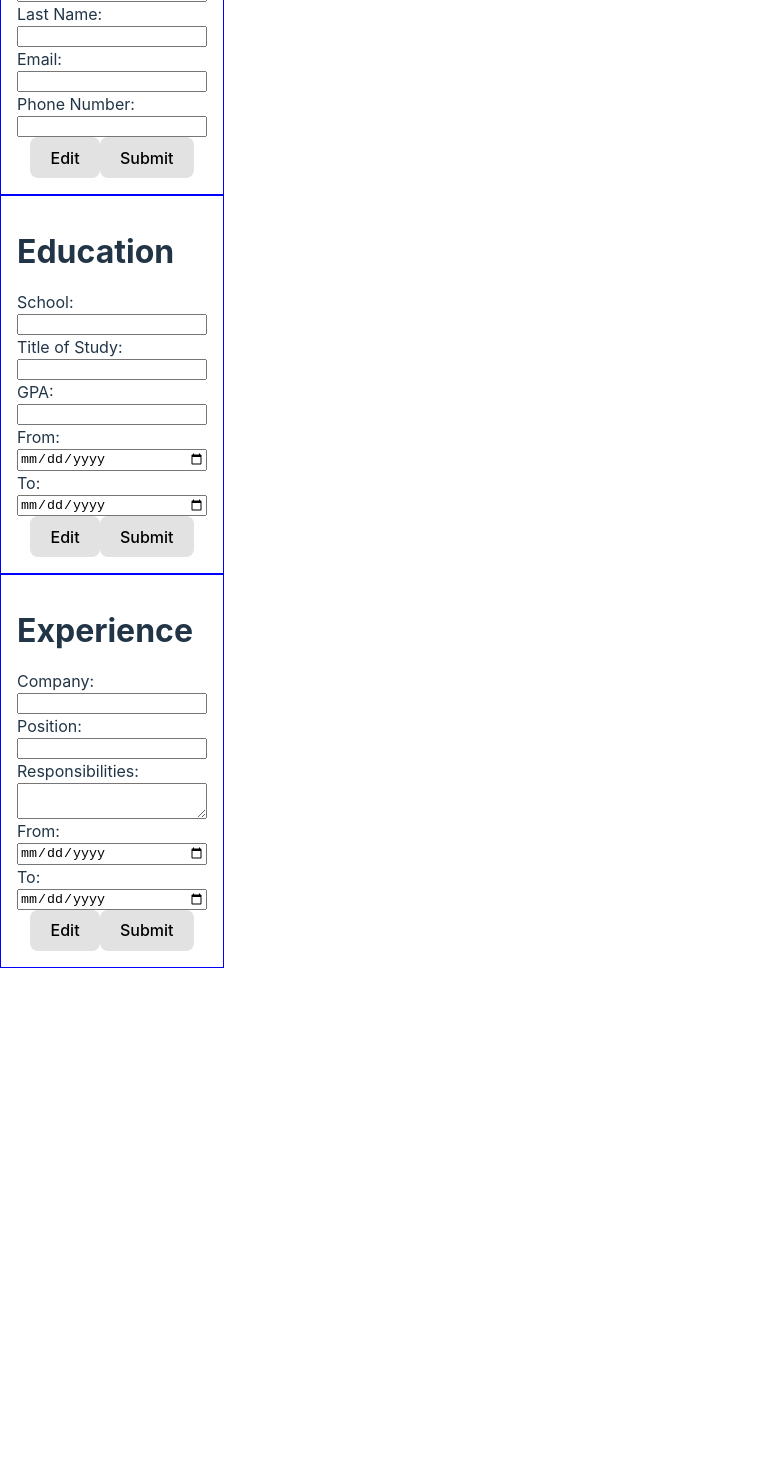
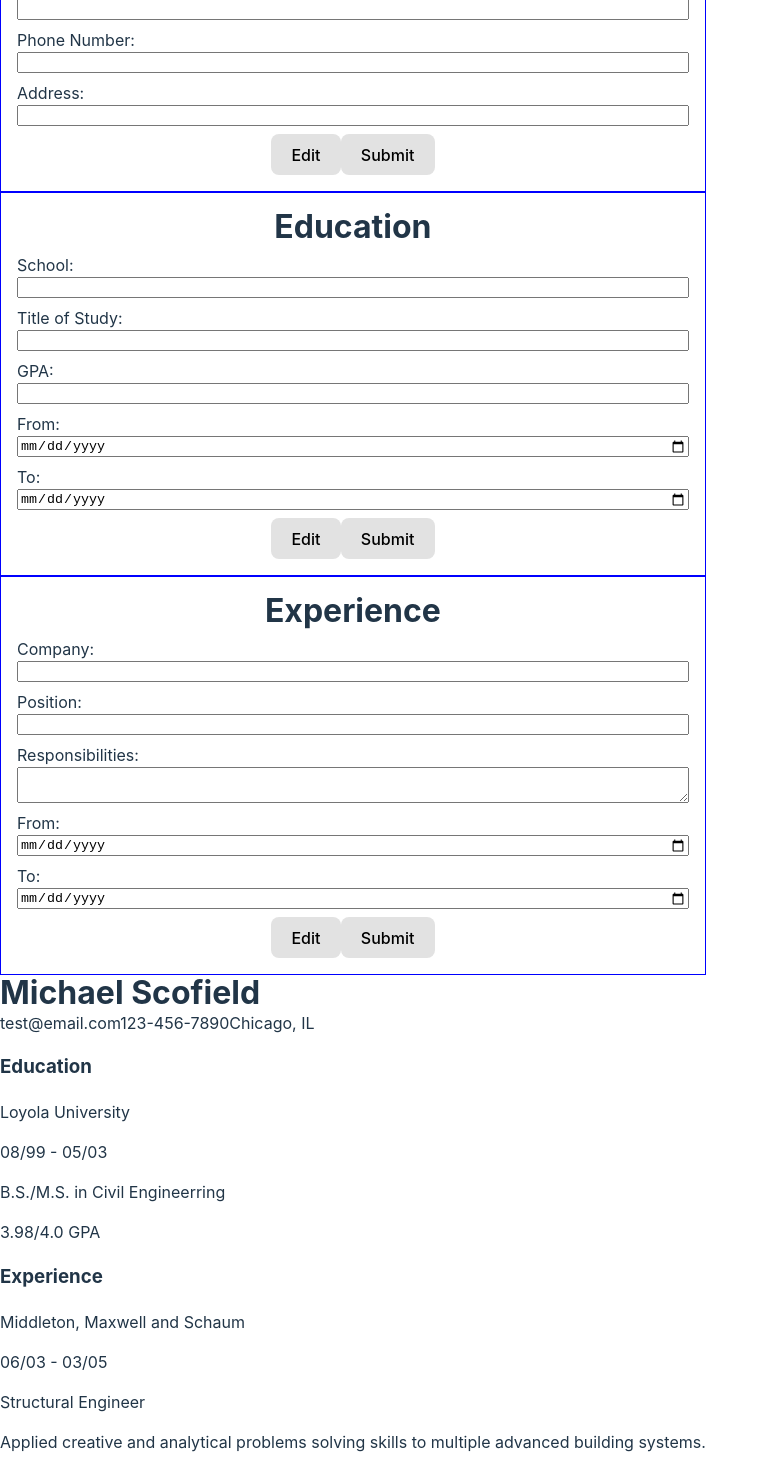
Before and after one commit to kennydn99/cv-application, a React (Vite) app: page / in a window 1280 px wide. Shown: the part 138-1608 px from the top of the page, without its empty margins (0-769 px from the left). Before the commit the page ends 1106 px from the top, so only its background shows below. Built offline with nearby package versions, Linux system fonts and the light colour scheme.

Commit message:
Create Preview component

```diff
--- a/src/App.jsx
+++ b/src/App.jsx
@@ -2,14 +2,20 @@ import { useState } from "react";
 import GeneralInfoSection from "./components/GeneralInfo";
 import EducationSection from "./components/EducationSection";
 import ExperienceSection from "./components/ExperienceSection";
+import Preview from "./components/Preview";
 // import "./App.css";
 
 function App() {
   return (
     <>
-      <GeneralInfoSection></GeneralInfoSection>
-      <EducationSection></EducationSection>
-      <ExperienceSection></ExperienceSection>
+      <div className="side">
+        <GeneralInfoSection></GeneralInfoSection>
+        <EducationSection></EducationSection>
+        <ExperienceSection></ExperienceSection>
+      </div>
+      <div className="main">
+        <Preview></Preview>
+      </div>
     </>
   );
 }
--- a/src/components/GeneralInfo.jsx
+++ b/src/components/GeneralInfo.jsx
@@ -6,12 +6,8 @@ export default function GeneralInfoSection() {
     <div className="section">
       <h1>General Info</h1>
       <div className="field">
-        <label htmlFor="first-name">First Name: </label>
-        <input type="text" id="first-name" />
-      </div>
-      <div className="field">
-        <label htmlFor="first-name">Last Name: </label>
-        <input type="text" id="last-name" />
+        <label htmlFor="full-name">Full Name: </label>
+        <input type="text" id="full-name" />
       </div>
       <div className="field">
         <label htmlFor="email">Email: </label>
@@ -21,6 +17,10 @@ export default function GeneralInfoSection() {
         <label htmlFor="phone">Phone Number: </label>
         <input type="tel" id="phone" />
       </div>
+      <div className="field">
+        <label htmlFor="address">Address: </label>
+        <input type="text" id="address" />
+      </div>
       <ButtonContainer></ButtonContainer>
     </div>
   );
--- /dev/null
+++ b/src/components/Preview.jsx
@@ -0,0 +1,46 @@
+export default function Preview() {
+  return (
+    <div className="preview">
+      <div className="gen-info-preview">
+        <h1 className="name">Michael Scofield</h1>
+        <div className="gen-info-details">
+          {/*icon*/}
+          <span className="email-preview">test@email.com</span>
+          {/*icon*/}
+          <span className="phone-preview">123-456-7890</span>
+          {/*icon*/}
+          <span className="address-preview">Chicago, IL</span>
+        </div>
+      </div>
+      <div className="detail-preview">
+        <h3>Education</h3>
+        <div className="detail-container">
+          <div className="left-detail">
+            <p>Loyola University</p>
+            <p>08/99 - 05/03</p>
+          </div>
+          <div className="right-detail">
+            <p>B.S./M.S. in Civil Engineerring</p>
+            <p>3.98/4.0 GPA</p>
+          </div>
+        </div>
+      </div>
+      <div className="detail-preview">
+        <h3>Experience</h3>
+        <div className="detail-container">
+          <div className="left-detail">
+            <p>Middleton, Maxwell and Schaum</p>
+            <p>06/03 - 03/05</p>
+          </div>
+          <div className="right-detail">
+            <p>Structural Engineer</p>
+            <p>
+              Applied creative and analytical problems solving skills to
+              multiple advanced building systems.
+            </p>
+          </div>
+        </div>
+      </div>
+    </div>
+  );
+}
--- a/src/index.css
+++ b/src/index.css
@@ -33,6 +33,8 @@ body {
 h1 {
   font-size: 2em;
   line-height: 1.1;
+  margin: 0;
+  align-self: center;
 }
 
 button {
--- a/src/styles/Section.css
+++ b/src/styles/Section.css
@@ -3,6 +3,7 @@
   flex-direction: column;
   border: 1px blue solid;
   padding: 16px;
+  gap: 8px;
 }
 
 .field {
```
